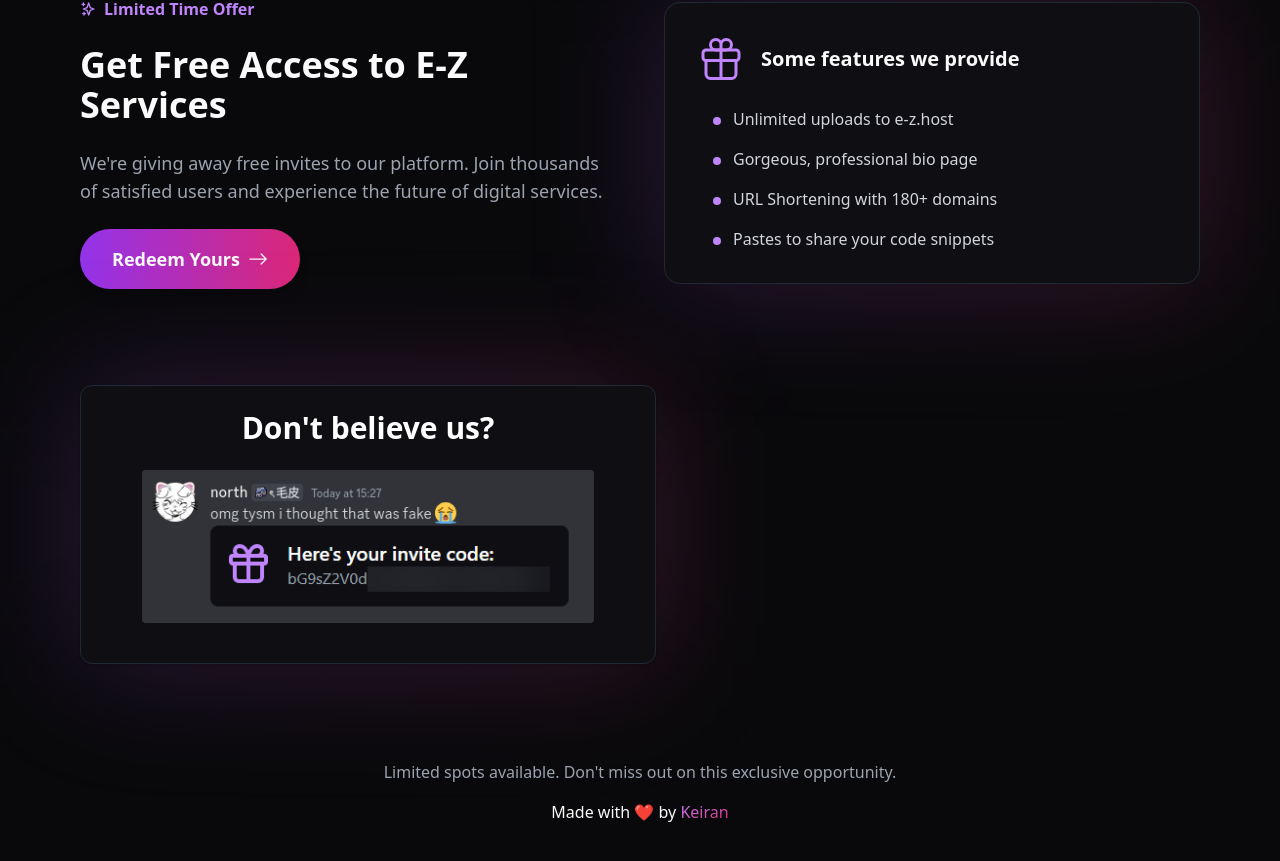
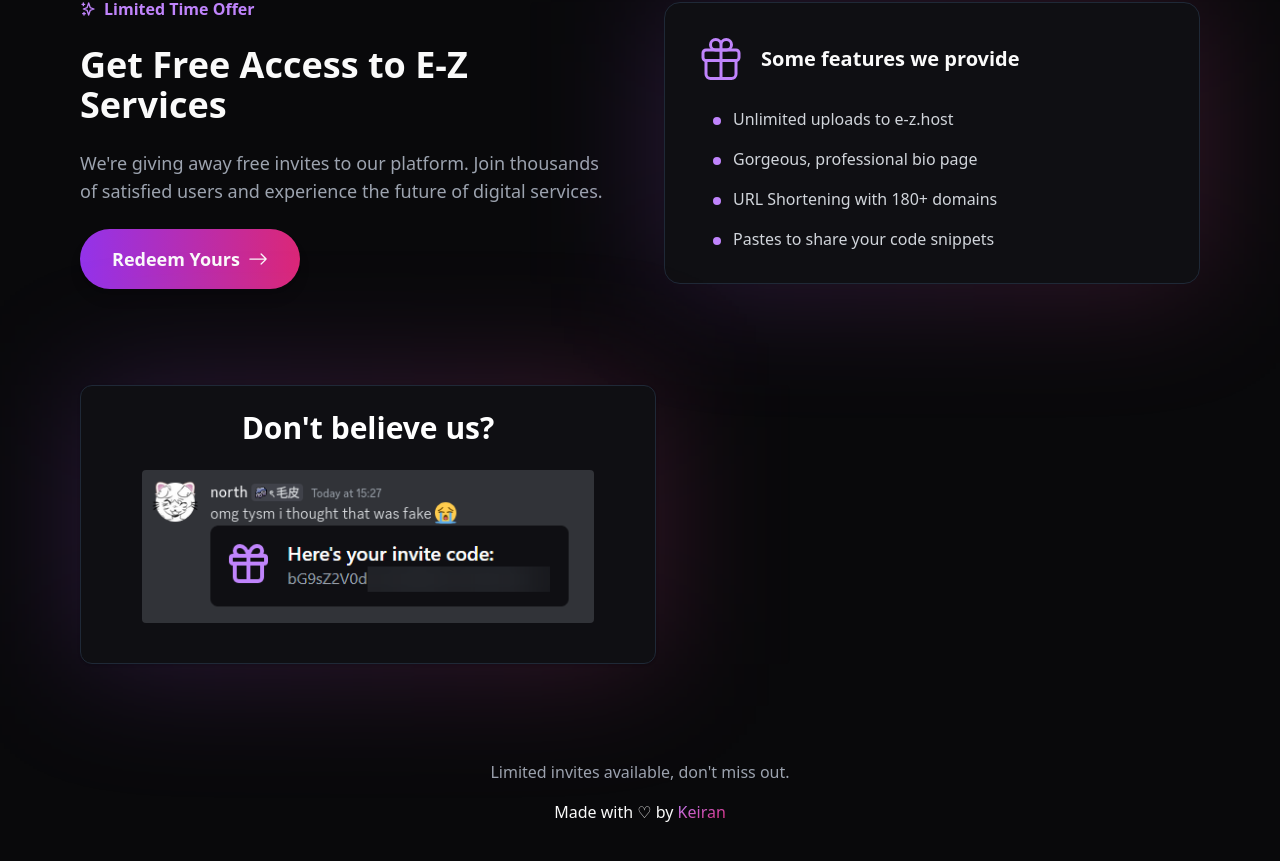
Before and after one commit to keircn/giveaway, a React (Vite) app: page / in a window 1280 px wide. Shown: the part 275-1136 px from the top of the page. Built offline with nearby package versions, Linux system fonts and the light colour scheme.

Commit message:
update metadata and footer link

```diff
--- a/index.html
+++ b/index.html
@@ -1,23 +1,21 @@
 <!doctype html>
 <html lang="en">
+
 <head>
   <meta charset="UTF-8" />
   <link rel="icon" type="image/svg+xml" href="/e-z.svg" />
   <meta name="viewport" content="width=device-width, initial-scale=1.0" />
-    <meta
-      name="description"
-      content="Get your exclusive invite to E-Z Services. Limited time offer for premium access."
-    />
+  <meta name="description" content="Get your free invite to E-Z Services. Limited time offer for lifetime access." />
   <meta property="og:title" content="E-Z Services Giveaway" />
-    <meta
-      property="og:description"
-      content="Get your exclusive invite to E-Z Services. Limited time offer for premium access."
-    />
-    <meta property="og:image" content="/e-z.svg" />
+  <meta property="og:description"
+    content="Get your free invite to E-Z Services. Limited time offer for lifetime access." />
+  <meta property="og:image" content="https://assets.e-z.gg/e-zbanner.png" />
   <title>E-Z Services Giveaway</title>
 </head>
+
 <body>
   <div id="root" class="dark"></div>
   <script type="module" src="/src/main.tsx"></script>
 </body>
+
 </html>
--- a/src/App.tsx
+++ b/src/App.tsx
@@ -134,13 +134,12 @@ export default function App() {
           className="mt-24 text-center text-gray-400"
         >
           <p>
-            Limited spots available. Don't miss out on this exclusive
-            opportunity.
+            Limited invites available, don't miss out.
           </p>
           <p className="mt-4 text-zinc-50">
-            Made with <span role="img">❤️</span> by{" "}
+            Made with <span role="img">♡</span> by{" "}
             <a
-              href="https://github.com/keirim"
+              href="https://keircn.com"
               className="bg-gradient-to-br from-purple-400 to-pink-600 bg-clip-text text-transparent"
             >
               Keiran
```
Lines whose indentation alone changed are shown as unchanged.
